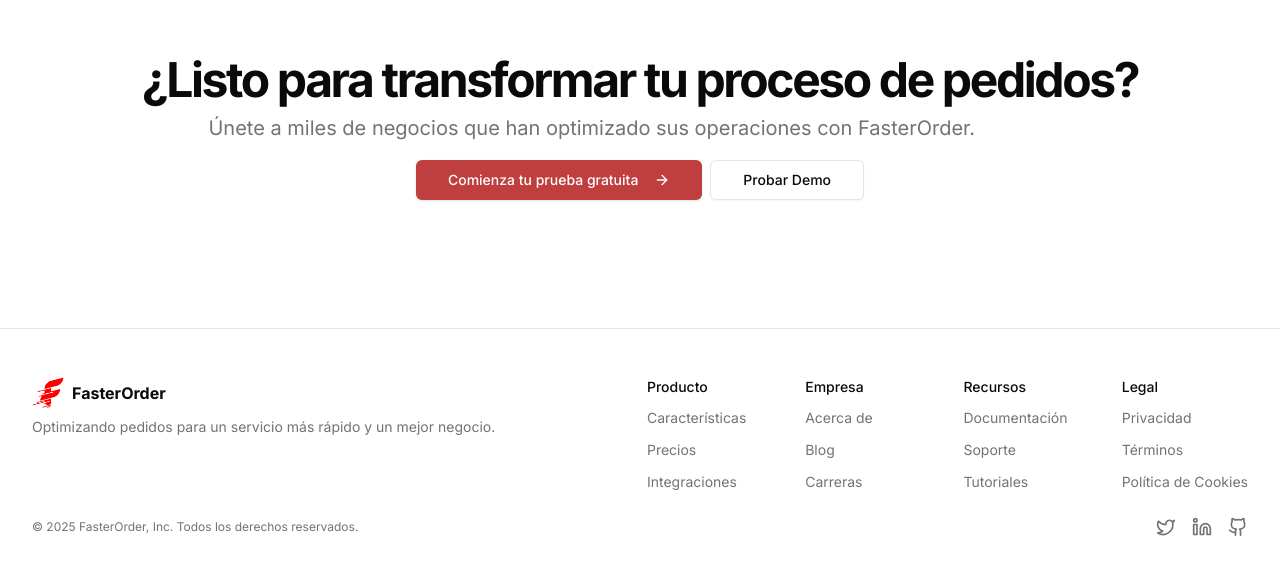
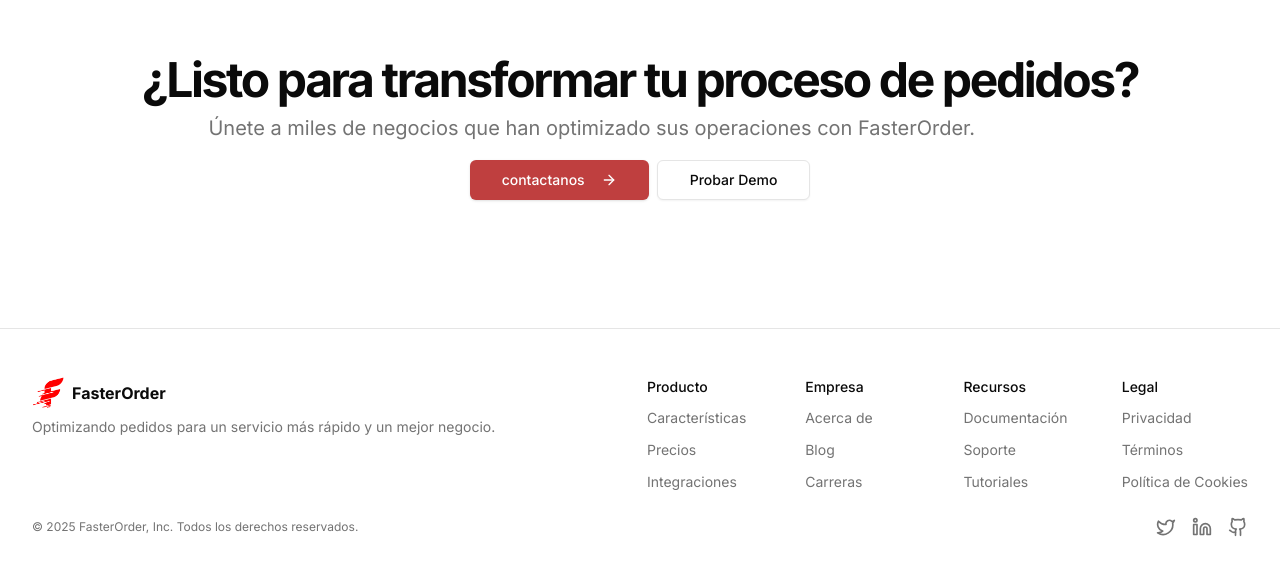
Before and after one commit to GianCaschetto/faster-order-app, a Next.js app: page / in a window 1280 px wide. Shown: the part 3273-3848 px from the top of the page. Built offline with nearby package versions, Linux system fonts and the light colour scheme.

Commit message:
Contactanos button

```diff
--- a/components/call-to-action.tsx
+++ b/components/call-to-action.tsx
@@ -26,7 +26,7 @@ export default function CallToAction() {
               size="lg"
               className="px-8 transition-transform hover:scale-105"
             >
-              Comienza tu prueba gratuita{" "}
+              contactanos{" "}
               <ArrowRight className="ml-2 h-4 w-4" />
             </Button>
             <Button
```
